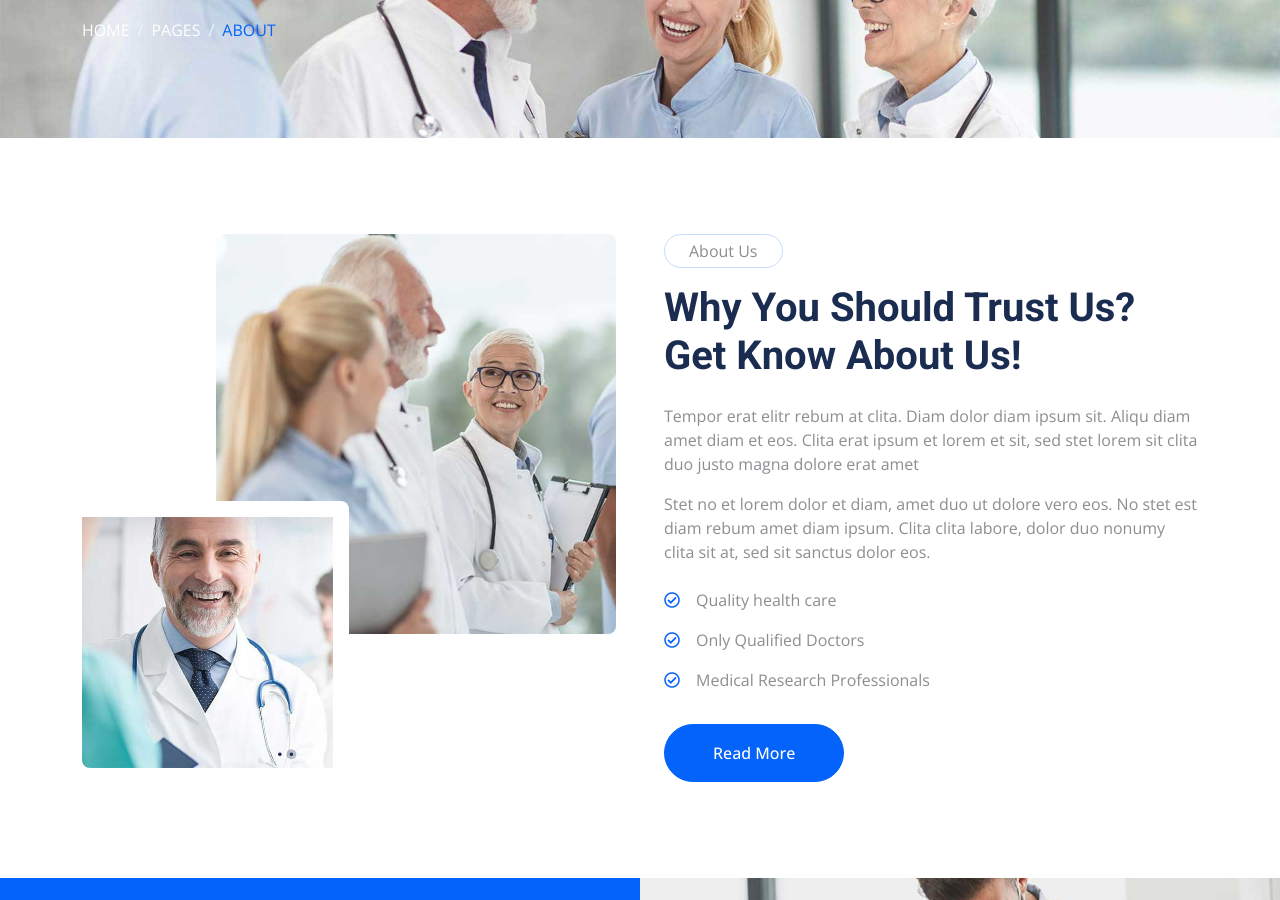
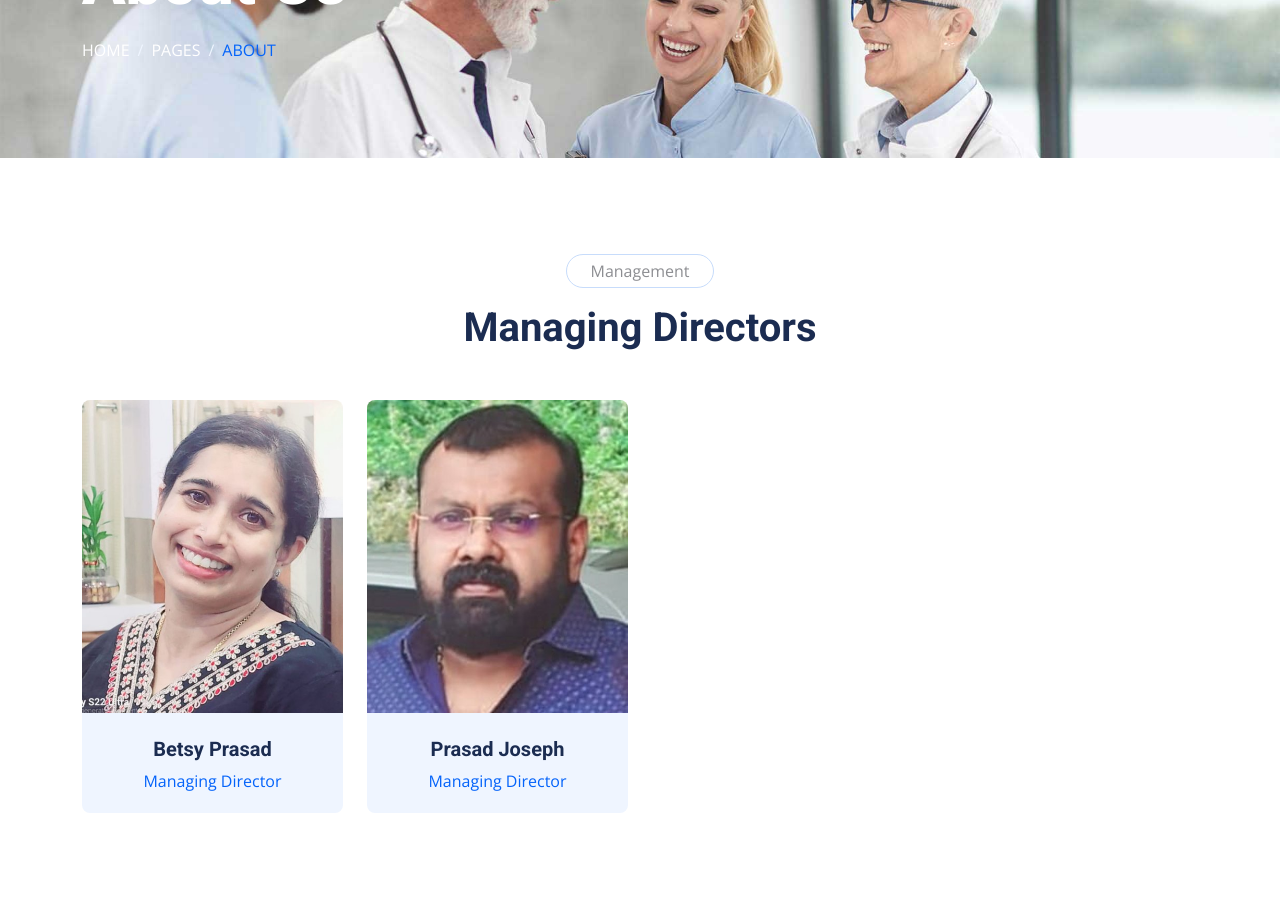
Before and after one commit to betsyrosethomas/betsyrosethomas.github.io, a Jekyll site: the page built from about.html, in a window 1280 px wide and 900 px high, scrolled down 299 px. Built offline with Jekyll 4.4.1, drawn with Linux system fonts in a browser that asks for light colours; nearby versions of some CDN libraries; some of the changed text lies outside the part shown.

Commit message:
specialties links etc

```diff
--- a/_includes/footer.html
+++ b/_includes/footer.html
@@ -17,9 +17,9 @@
                 </div>
                 <div class="col-lg-3 col-md-6">
                     <h5 class="text-light mb-4">Services</h5>
-                    <a class="btn btn-link" href="">Physiotherapy</a>
-                    <a class="btn btn-link" href="">Naturopathy</a>
-                    <a class="btn btn-link" href="">Psychology</a>
+					{% for specialty in site.data.specialties %}
+						<a class="btn btn-link" href="{{ specialty.link }}">{{ specialty.name }}</a>
+					{% endfor %}
                 </div>
                 <div class="col-lg-3 col-md-6">
                     <h5 class="text-light mb-4">Quick Links</h5>
--- a/_includes/header.html
+++ b/_includes/header.html
@@ -49,7 +49,9 @@
             <div class="navbar-nav ms-auto p-4 p-lg-0">
                 <a href="index.html" class="nav-item nav-link active">Home</a>
                 <a href="about.html" class="nav-item nav-link">About us</a>
-                <a href="service.html" class="nav-item nav-link">Service</a>
+				{% for specialty in site.data.specialties %}
+                <a href="{{ specialty.link }}" class="nav-item nav-link">{{ specialty.name }}</a>
+				{% endfor %}
                 <div class="nav-item dropdown">
                     <a href="#" class="nav-link dropdown-toggle" data-bs-toggle="dropdown">Pages</a>
                     <div class="dropdown-menu rounded-0 rounded-bottom m-0">
--- a/about.html
+++ b/about.html
@@ -18,6 +18,42 @@
         </div>
     </div>
     <!-- Page Header End -->
+
+
+    <!-- Team Start -->
+    <div class="container-xxl py-5">
+        <div class="container">
+            <div class="text-center mx-auto mb-5 wow fadeInUp" data-wow-delay="0.1s" style="max-width: 600px;">
+                <p class="d-inline-block border rounded-pill py-1 px-4">Management</p>
+                <h1>Managing Directors</h1>
+            </div>
+            <div class="row g-4">
+
+			{% for person in site.data.team %}
+				{% if person.roles contains "director" %}
+                <div class="col-lg-3 col-md-6 wow fadeInUp" data-wow-delay="0.5s">
+                    <div class="team-item position-relative rounded overflow-hidden">
+                        <div class="overflow-hidden">
+                            <img class="img-fluid" src="img/{{ person.photo }}" alt="">
+                        </div>
+                        <div class="team-text bg-light text-center p-4">
+                            <h5>{{ person.name }}</h5>
+                            <p class="text-primary">Managing Director</p>
+                            <div class="team-social text-center">
+                                <a class="btn btn-square" href=""><i class="fab fa-facebook-f"></i></a>
+                                <a class="btn btn-square" href=""><i class="fab fa-twitter"></i></a>
+                                <a class="btn btn-square" href=""><i class="fab fa-instagram"></i></a>
+                            </div>
+                        </div>
+                    </div>
+                </div>
+				{% endif %}
+			{% endfor %}
+
+            </div>
+        </div>
+    </div>
+    <!-- Team End -->
 
 
     <!-- About Start -->
```
Also changed, not shown: img/team-betsy.jpg (added).
